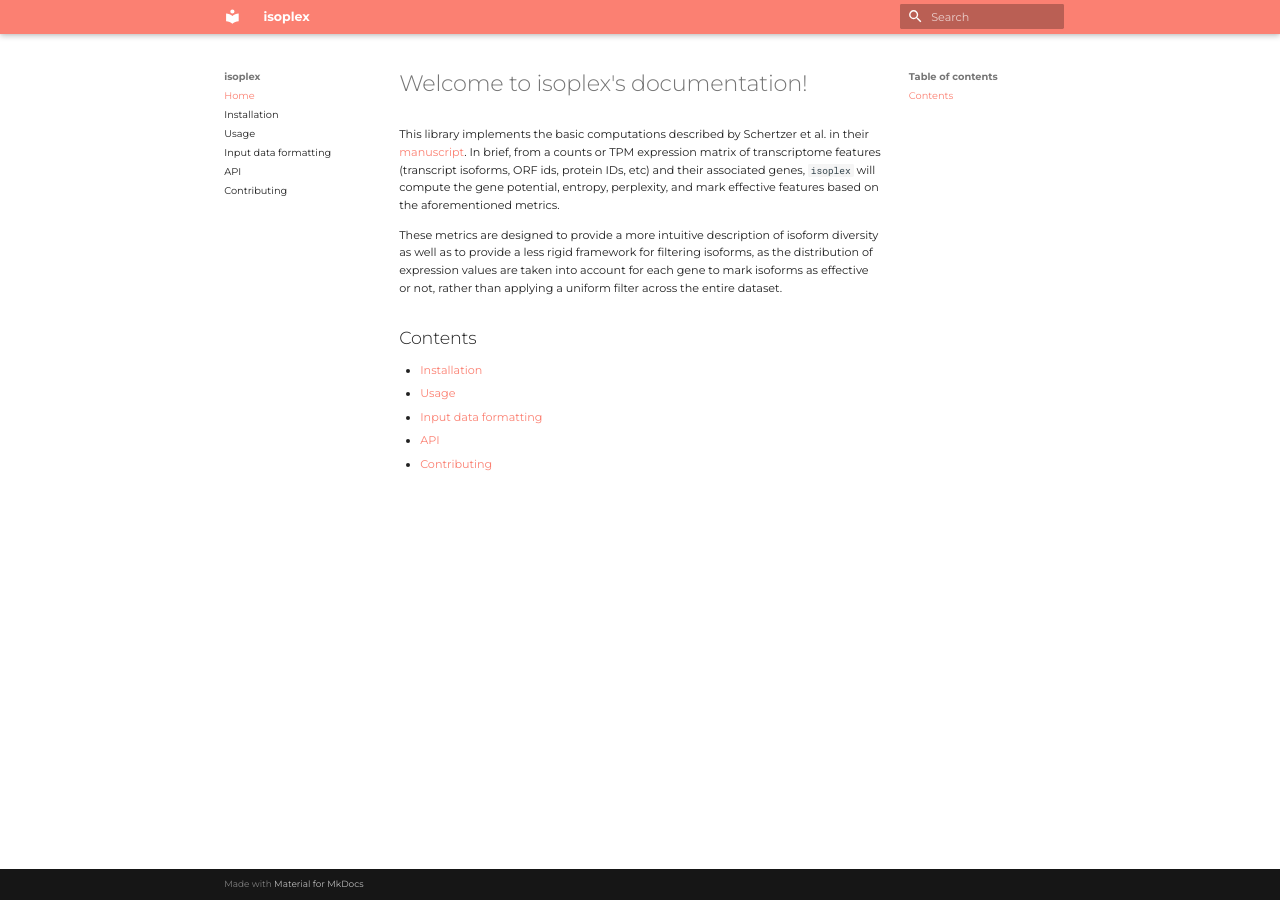
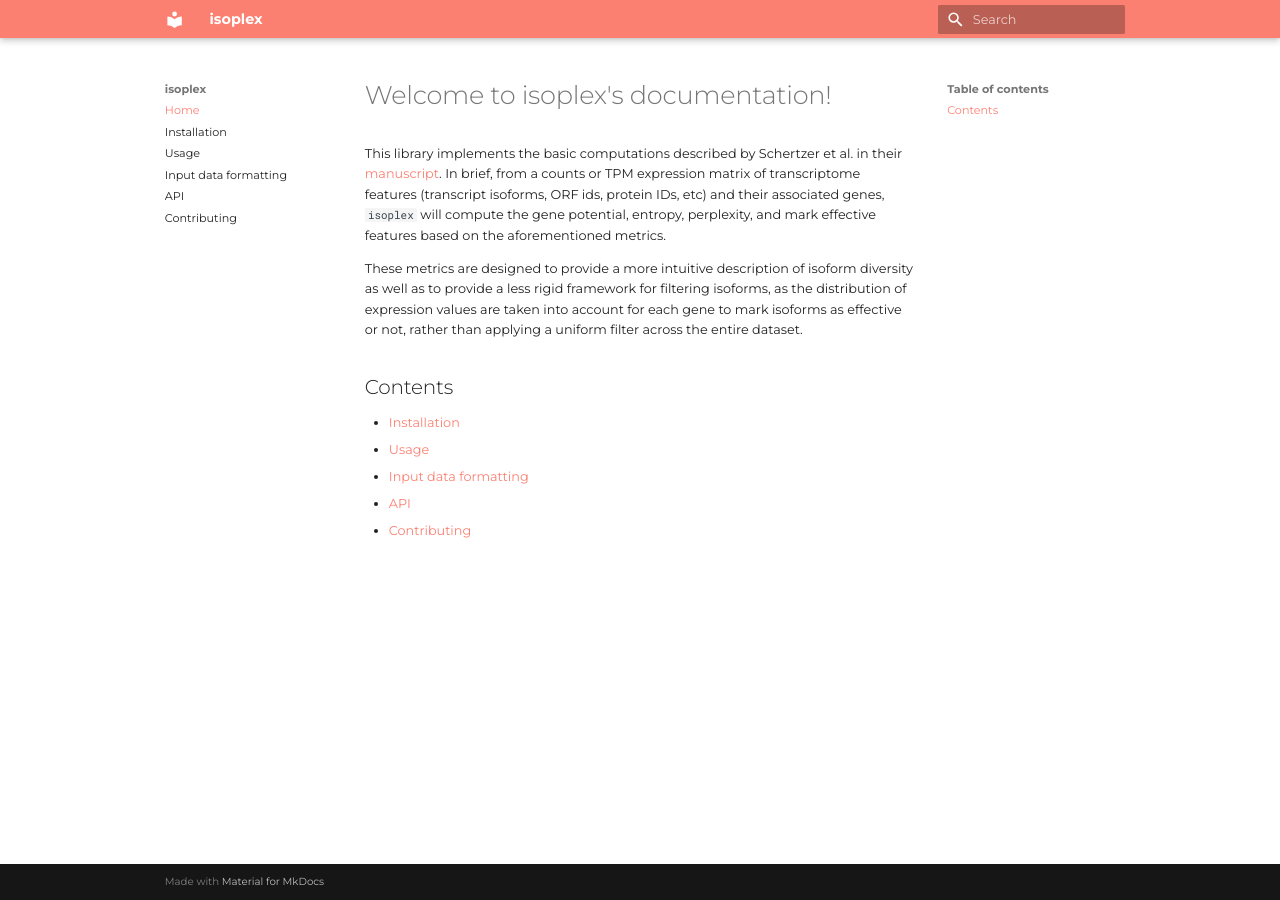
Before and after one commit to fairliereese/isoplex, an MkDocs documentation site: the page built from docs/index.md, in a window 1280 px wide. Built offline with MkDocs 1.6.1 and Material for MkDocs 9.7.7, drawn with Linux system fonts in a browser that asks for light colours.

```diff
--- a/docs/styles/extra.css
+++ b/docs/styles/extra.css
@@ -16,5 +16,5 @@
 }
 
 html {
-  font-size: 14px;   /* default is ~16px; pick e.g. 14-15px */
+  font-size: 16px;   /* default is ~16px; pick e.g. 14-15px */
 }
```
